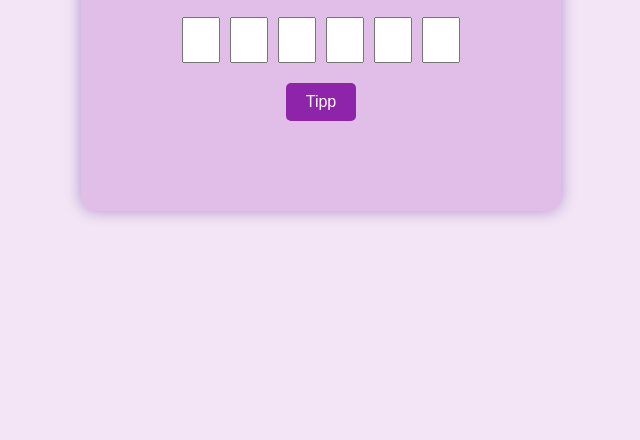
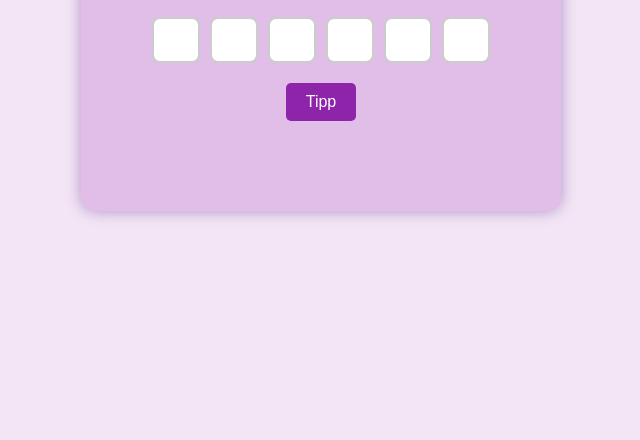
Before and after one commit to Tibor0234/Szokitalalo, a plain HTML site: page FRONTEND/index.html in a window 1280 px wide. Shown: the part 360-800 px from the top of the page, without its empty margins (319-959 px from the left). Drawn offline with Linux system fonts and the light colour scheme.

Commit message:
Frontend betű távolság kiírása

```diff
--- a/FRONTEND/main.js
+++ b/FRONTEND/main.js
@@ -37,7 +37,11 @@ function GenerateWord() {
         input.setAttribute("maxlength", "1");
         input.classList.add("letter-input");
 
+        let number = document.createElement("div");
+        number.classList.add("letter-number");
+
         cell.appendChild(input);
+        cell.appendChild(number);
         container.appendChild(cell);
     }
 }
@@ -103,6 +107,11 @@ async function Result() {
         input.style.background = `linear-gradient(to top, green ${accuracy}%, white ${1 - accuracy}%)`;
     }
     );
+
+    let numbers = document.querySelectorAll(".letter-number");
+    for (let i = 0; i < numbers.length; i++) {
+        numbers[i].textContent = result[i]
+    }
 }
 
 GenerateWord()
--- a/FRONTEND/style.css
+++ b/FRONTEND/style.css
@@ -10,10 +10,13 @@
 }
 
 .letter-input {
-  width: 30px;
+  width: 40px;
   height: 40px;
+  font-size: 1.5em;
   text-align: center;
-  font-size: 24px;
+  border: 2px solid #ccc;
+  border-radius: 8px;
+  position: relative;
 }
 
 body {
```
